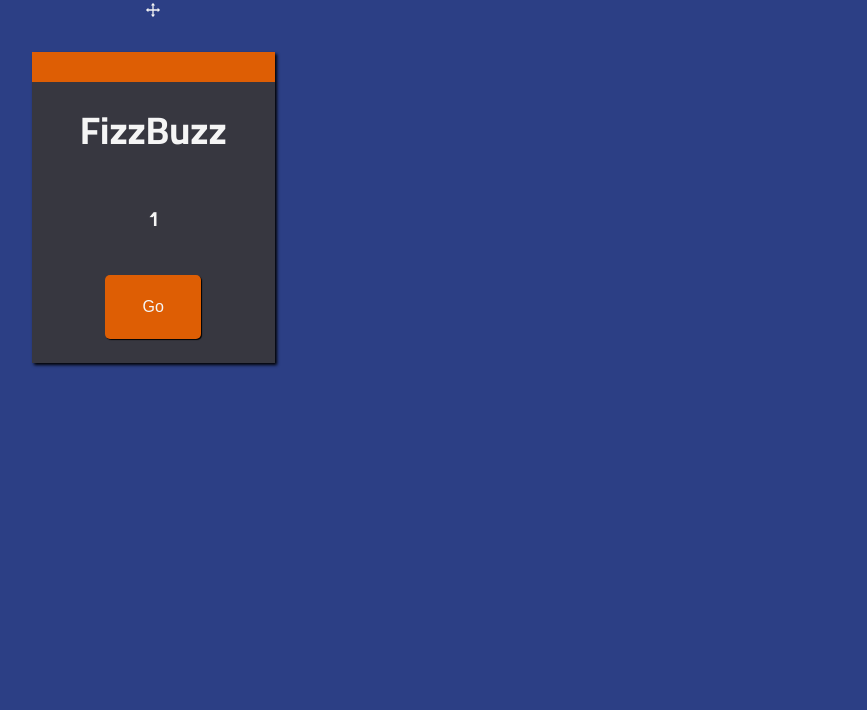
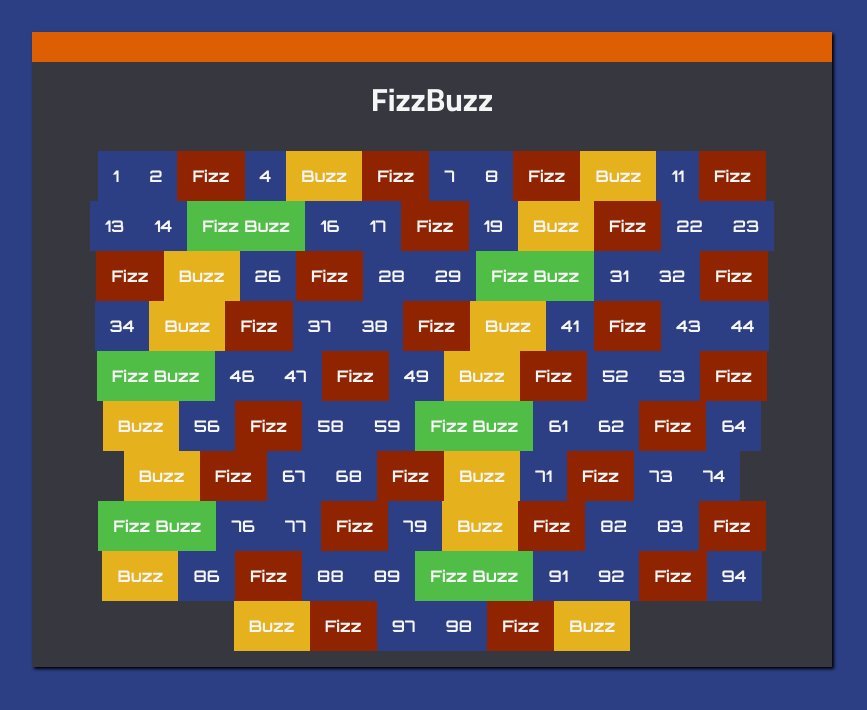
Before and after one commit to Emmanuel-Bolanos/cra-fizzbuzz, a React (Create React App) app: page / in a window 1280 px wide. Shown: the top 710 px of the page, without its empty margins (0-867 px from the left). Built offline with nearby package versions, Linux system fonts and the light colour scheme.

Commit message:
update display

```diff
--- a/src/App.css
+++ b/src/App.css
@@ -2,49 +2,43 @@
 @import url('https://fonts.googleapis.com/css2?family=Orbitron:wght@700&display=swap');
 
 body {
+  background-color: #2c3f85;
   color: whitesmoke;
-  text-align: center;
-  display: flex;
-  flex-direction: column;
+  width: 100vw;
   box-sizing: border-box;
-  width: 100vw;
-  height: auto;
-  transition: all 1s ease-out;
-  user-select: none;
 }
 
 .App {
-  font-family: 'Cairo', sans-serif;
+  text-align: center;
   background-color: #373740;
   box-shadow: 2px 2px 3px black, inset 0 30px #DE5E04;
-  min-width: fit-content;
+  max-width: 60%;
+  min-width: 300px;
+  height: auto;
+  display: flex;
+  flex-direction: column;
+  align-items: center;
   margin: 2rem;
-  padding: 1rem 3rem;
-  font-size: 120%;
-}
-
-.counter {
-  font-family: 'Orbitron', sans-serif;
   padding: 1rem;
 }
 
-button {
-  background-color: #DE5E04;
-  color: whitesmoke;
-  font-size: medium;
-  width: 6rem;
-  height: 4rem;
-  text-align: center;
-  margin: 0.5rem;
-  transition: all 1s ease;
-  border: 0;
-  border-radius: 5px;
-  box-shadow: 1px 1px 1px black;
+.App h1 {
+  font-family: 'Cairo', sans-serif;
 }
 
-button:hover {
-  filter: brightness(120%);
-  color: black;
-  transition: all 1s ease;
-  box-shadow: 2px 2px 3px black;
+.App .counter {
+  font-family: 'Orbitron', sans-serif;
+  list-style-type: none;
+  box-sizing: border-box;
+  padding: 0;
+  margin: 0;
+  width: 90%;
+  display: flex;
+  flex-direction: row;
+  flex-wrap: wrap;
+  justify-content: center;
 }
+
+.App .counter > * {
+  padding: 15px;
+}
--- a/src/App.js
+++ b/src/App.js
@@ -1,25 +1,16 @@
 import React from 'react';
-import Drag from './shared/organisims/Drag'
 import StartFizzBuzz from './shared/organisims/FizzBuzz'
 import './App.css';
 
-const FizzBuzz = () => {
+function App() {
   return (
     <div className="App">
       <h1> FizzBuzz  </h1>
-      <StartFizzBuzz />
+      <StartFizzBuzz
+        limit={100}
+      />
     </div>
   );
 }
 
-function App() {
-  return (
-    <React.Fragment>
-      <Drag
-        content={<FizzBuzz />}
-      />
-    </React.Fragment>
-  );
-}
-
 export default App;
--- a/src/shared/organisims/Drag.css
+++ /dev/null
@@ -1,5 +0,0 @@
-.dragContainer {
-  position: absolute;
-  display: flex;
-  flex-direction: column;
-}
--- a/src/shared/organisims/Drag.jsx
+++ /dev/null
@@ -1,71 +0,0 @@
-import React, { Component } from 'react';
-import { DragOutlined } from '@ant-design/icons'
-import './Drag.css'
-
-class Drag extends Component {
-  constructor(props) {
-    super(props);
-
-    this.state = {
-      diffX: 0,
-      diffY: 0,
-      dragging: false,
-      styles: {}
-    }
-
-    this.dragStart = this.dragStart.bind(this);
-    this.dragging = this.dragging.bind(this);
-    this.dragEnd = this.dragEnd.bind(this);
-  }
-
-  dragStart(e) {
-    this.setState({
-      diffX: e.screenX - e.currentTarget.getBoundingClientRect().left,
-      diffY: e.screenY - e.currentTarget.getBoundingClientRect().top,
-      dragging: true
-    });
-  }
-
-  dragging(e) {
-    if(this.state.dragging) {
-      const left = e.screenX - this.state.diffX;
-      const top = e.screenY - this.state.diffY;
-      this.setState({
-        styles: {
-          left: left,
-          top: top
-        }
-      });
-    }
-  }
-
-  dragEnd() {
-      this.setState({
-          dragging: false
-      });
-  }
-
-  render() {
-    return (
-      <React.Fragment>
-        <div
-          style={this.state.styles}
-          className="dragContainer"
-        >
-          <div
-            onMouseDown={this.dragStart}
-            onMouseMove={this.dragging}
-            onMouseUp={this.dragEnd}
-          >
-            <DragOutlined />
-          </div>
-          <div>
-            {this.props.content}
-          </div>
-        </div>
-      </React.Fragment>
-    );
-  }
-}
-
-export default Drag
--- a/src/shared/organisims/FizzBuzz.jsx
+++ b/src/shared/organisims/FizzBuzz.jsx
@@ -1,65 +1,52 @@
-import React, { Component } from 'react';
-import StartButton from './StartButton';
+import React from 'react';
 
-const UpdateBackgroung = ({value}) => {
-  value % 3 === 0 && value % 5 === 0
-    ? document.body.style.backgroundColor = '#50bd47' /* Green */
+const styles = {
+  greenBg: {
+    backgroundColor: '#50bd47',
+  },
+  redBg: {
+    backgroundColor: '#912400',
+  },
+  yellowBg: {
+    backgroundColor: '#e5b11c',
+  },
+  defaultBg: {
+    backgroundColor: '#2c3f85',
+  }
+}
+
+const updateVal = (value) => {
+  return value % 3 === 0 && value % 5 === 0
+    ? [styles.greenBg, 'Fizz Buzz'] /* Green */
     : (value % 3 === 0)
-    ? document.body.style.backgroundColor = '#912400' /* Red */
+    ? [styles.redBg, 'Fizz'] /* Red */
     : (value % 5 === 0)
-    ? document.body.style.backgroundColor = '#e5b11c' /* Yellow */
-    : document.body.style.backgroundColor = '#2c3f85'; /* Default */
-  return (
-    <p className='counter'> {value} </p>
-  );
+    ? [styles.yellowBg, 'Buzz'] /* Yellow */
+    : [styles.defaultBg, value]; /* Default */
 };
 
-class StartFizzBuzz extends Component {
-  constructor(props) {
-    super(props);
-    this.state = { value: 1, isOn: false };
-    this.handleClick = this.handleClick.bind(this);
-  }
+const FizzBuzz = ({arr}) => {
+  const numbers = arr.map((_, idx) => {
+    const [bgClass, value] = updateVal(idx + 1);
+    return <li key={idx + 1} style={bgClass}> {value} </li>
+  })
+  return (
+    <React.Fragment>
+      {numbers}
+    </React.Fragment>
+  )
+}
 
-  handleClick() {
-    const toogleOn = !this.state.isOn;
-    this.setState(() => ({
-      isOn: toogleOn,
-    }));
-    (this.state.isOn) ? this.pauseCount() : this.startCount();
-  }
 
-  pauseCount() {
-    clearInterval(this.intervalCount);
-  }
-
-  startCount() {
-    this.intervalCount = setInterval(() => {
-      const newValue = this.state.value === 100 ? 1 : this.state.value + 1;
-      this.setState(() => ({
-        value: newValue,
-        isOn: true,
-      }));
-    }, 1000);
-  }
-
-  componentWillUnmount() {
-    clearInterval(this.intervalCount);
-  }
-
-  render() {
-    return (
-      <React.Fragment>
-        <UpdateBackgroung value={this.state.value} />
-
-        <StartButton
-          onClick={this.handleClick}
-          isOn={this.state.isOn}
-        />
-
-      </React.Fragment>
-    )
-  };
+const StartFizzBuzz = ({limit}) => {
+  const arr = new Array(limit).fill(1);
+  return (
+    <ul className="counter">
+      <FizzBuzz
+        arr={arr}
+      />
+    </ul>
+  );
 }
 
 export default StartFizzBuzz;
--- a/src/shared/organisims/StartButton.jsx
+++ /dev/null
@@ -1,22 +0,0 @@
-import React, { Component } from 'react';
-
-class StartButton extends Component {
-  constructor(props) {
-    super(props);
-    this.handleClick = this.handleClick.bind(this);
-  }
-
-  handleClick() {
-    this.props.onClick();
-  }
-
-  render() {
-    return (
-      <button onClick={this.handleClick}>
-        { (this.props.isOn) ? 'Pause' : 'Go' }
-      </button>
-    );
-  }
-};
-
-export default StartButton;
```
Also changed, not shown: 1 other file (tests, documents, lock files or other folders).
